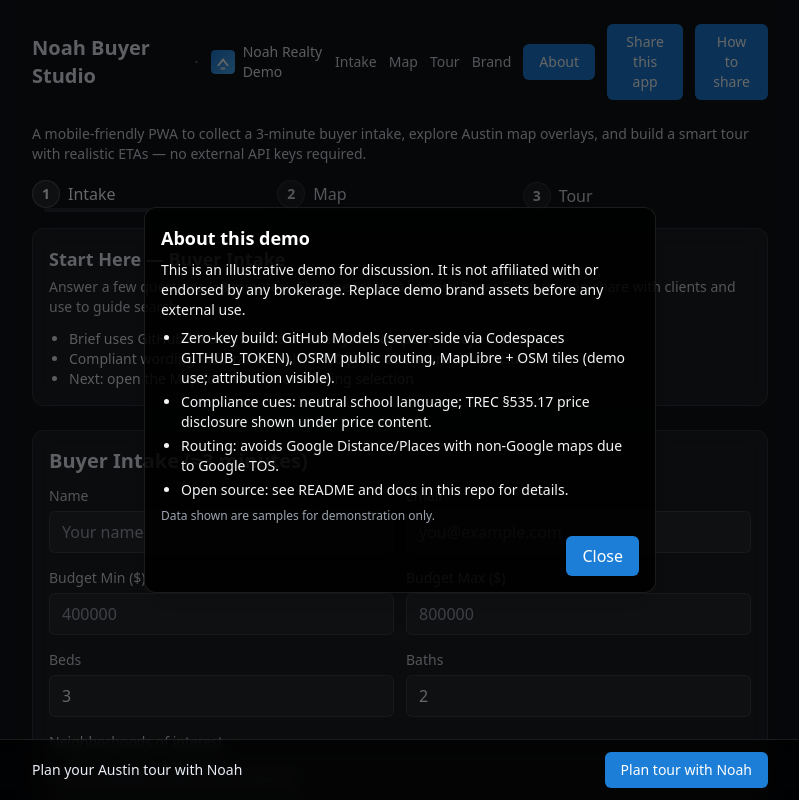
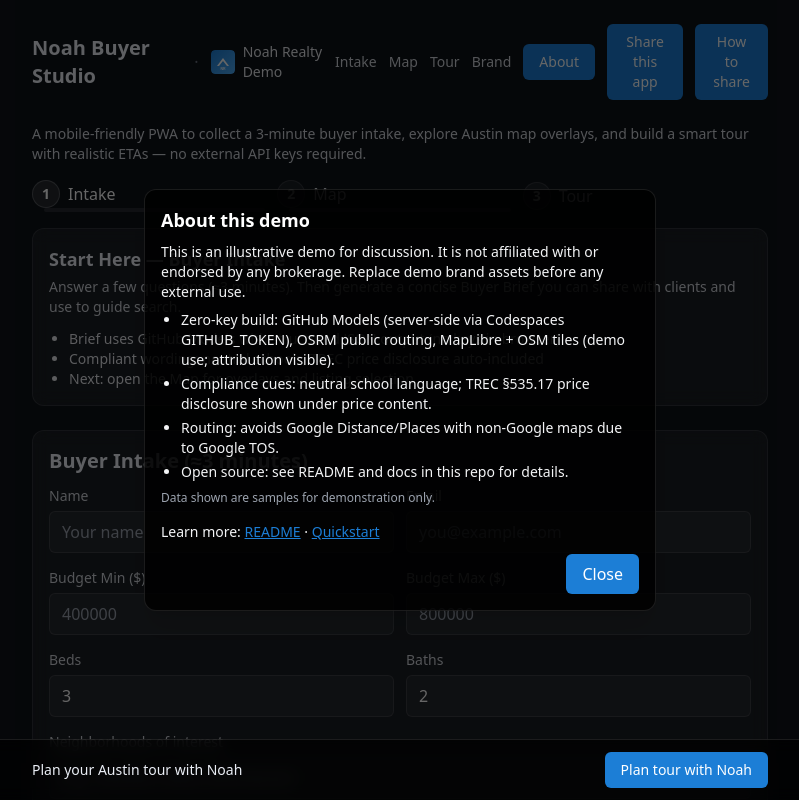
Before and after one commit to jlov7/noah-buyer-studio, a Next.js app: page / in a window 1280 px wide. Both pictures are taken after a click on the button "About". Shown: the top 800 px of the page, without its empty margins (240-1039 px from the left). Built offline with nearby package versions, Linux system fonts and the light colour scheme.

Commit message:
docs(about): add README/Quickstart links in About modal; print footer includes repo link

```diff
--- a/app/layout.tsx
+++ b/app/layout.tsx
@@ -72,7 +72,7 @@ export default function RootLayout({ children }: { children: React.ReactNode })
           {children}
         </main>
         <div className="print-only">
-          {BRAND.name} — {BRAND.website}
+          {BRAND.name} — {BRAND.website} • About this demo: https://github.com/jlov7/noah-buyer-studio
         </div>
         <Modal open={openShare} onClose={() => setOpenShare(false)} title="Share this app (Codespaces)">
           <ol className="list-decimal pl-5 space-y-1">
@@ -94,6 +94,13 @@ export default function RootLayout({ children }: { children: React.ReactNode })
               <li>Open source: see README and docs in this repo for details.</li>
             </ul>
             <p className="text-xs text-gray-400">Data shown are samples for demonstration only.</p>
+            <div className="pt-2 text-sm">
+              Learn more:
+              {' '}
+              <a className="text-brand underline" href="https://github.com/jlov7/noah-buyer-studio#readme" target="_blank" rel="noreferrer">README</a>
+              {' '}·{' '}
+              <a className="text-brand underline" href="https://github.com/jlov7/noah-buyer-studio/blob/main/docs/QUICKSTART.md" target="_blank" rel="noreferrer">Quickstart</a>
+            </div>
           </div>
         </Modal>
         <div className="sticky-cta">
```
Also changed, not shown: 1 other file (tests, documents, lock files or other folders).
